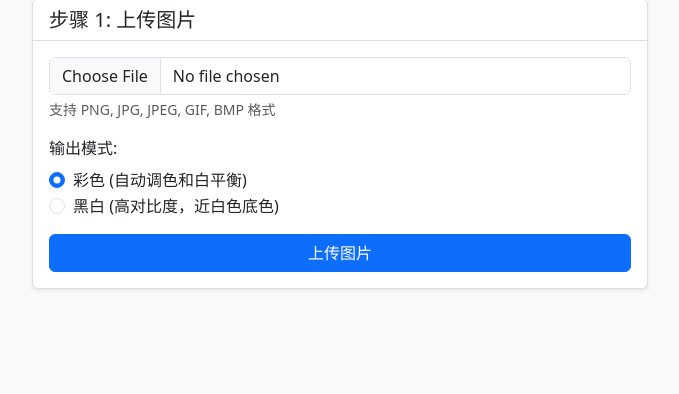
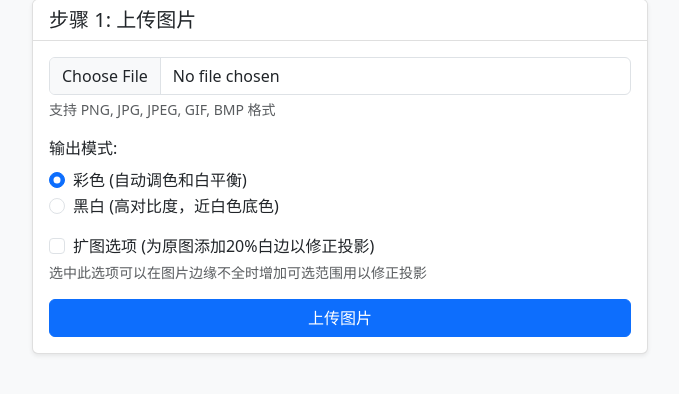
Before and after one commit to aflyhorse/scanimage, a Flask app: page / in a window 1280 px wide. Shown: the part 97-491 px from the top of the page, without its empty margins (300-979 px from the left). Run offline with Flask 3, Linux system fonts and the light colour scheme; some libraries are stand-ins or nearby versions.

Commit message:
Add image expansion option to upload form and processing logic

```diff
--- a/app.py
+++ b/app.py
@@ -57,6 +57,46 @@ def allowed_file(filename):
     return "." in filename and filename.rsplit(".", 1)[1].lower() in ALLOWED_EXTENSIONS
 
 
+def expand_image_borders(filepath):
+    """为图片添加20%的白边"""
+    try:
+        # 读取图片
+        image = cv2.imread(filepath)
+        if image is None:
+            return filepath
+
+        height, width = image.shape[:2]
+
+        # 计算边框大小（原图尺寸的20%）
+        border_x = int(width * 0.2)
+        border_y = int(height * 0.2)
+
+        # 添加白边
+        expanded_image = cv2.copyMakeBorder(
+            image,
+            border_y,
+            border_y,
+            border_x,
+            border_x,  # top, bottom, left, right
+            cv2.BORDER_CONSTANT,
+            value=[255, 255, 255],  # 白色边框
+        )
+
+        # 保存扩展后的图片，使用新的文件名
+        base_name, ext = os.path.splitext(filepath)
+        expanded_filepath = f"{base_name}_expanded{ext}"
+        cv2.imwrite(expanded_filepath, expanded_image)
+
+        # 删除原文件
+        os.remove(filepath)
+
+        return expanded_filepath
+
+    except Exception as e:
+        print(f"扩展图片边框时出错: {e}")
+        return filepath
+
+
 @app.route("/")
 def index():
     """主页面 - 图片上传界面"""
@@ -80,12 +120,23 @@ def upload_file():
         filepath = os.path.join(app.config["UPLOAD_FOLDER"], filename)
         file.save(filepath)
 
+        # Check if expand image option is selected
+        expand_image = request.form.get("expandImage") == "on"
+
+        if expand_image:
+            # Apply image expansion with white borders
+            filepath = expand_image_borders(filepath)
+
         # Convert image to base64 for frontend display
         with open(filepath, "rb") as img_file:
             img_base64 = base64.b64encode(img_file.read()).decode("utf-8")
 
         return jsonify(
-            {"success": True, "filename": filename, "image_data": img_base64}
+            {
+                "success": True,
+                "filename": os.path.basename(filepath),
+                "image_data": img_base64,
+            }
         )
 
     return jsonify({"error": "不支持的文件格式"}), 400
--- a/static/js/app.js
+++ b/static/js/app.js
@@ -289,6 +289,12 @@ async function handleFileUpload(event) {
 
     const formData = new FormData();
     formData.append('file', file);
+
+    // 添加扩图选项
+    const expandImageCheckbox = document.getElementById('expand-image');
+    if (expandImageCheckbox && expandImageCheckbox.checked) {
+        formData.append('expandImage', 'on');
+    }
 
     showLoading(true);
 
--- a/templates/index.html.jinja2
+++ b/templates/index.html.jinja2
@@ -53,6 +53,15 @@
                                         黑白 (高对比度，近白色底色)
                                     </label>
                                 </div>
+                            </div>
+                            <div class="mb-3">
+                                <div class="form-check">
+                                    <input class="form-check-input" type="checkbox" id="expand-image" name="expandImage">
+                                    <label class="form-check-label" for="expand-image">
+                                        扩图选项 (为原图添加20%白边以修正投影)
+                                    </label>
+                                </div>
+                                <div class="form-text">选中此选项可以在图片边缘不全时增加可选范围用以修正投影</div>
                             </div>
                             <button type="submit" class="btn btn-primary w-100">上传图片</button>
                         </form>
```
